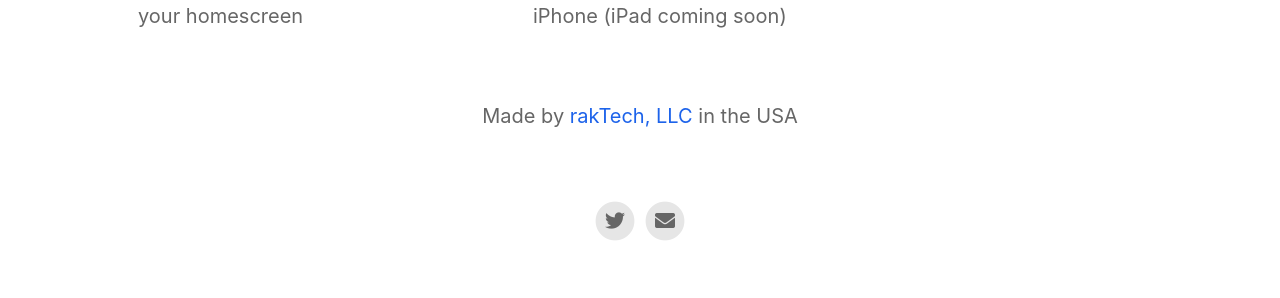
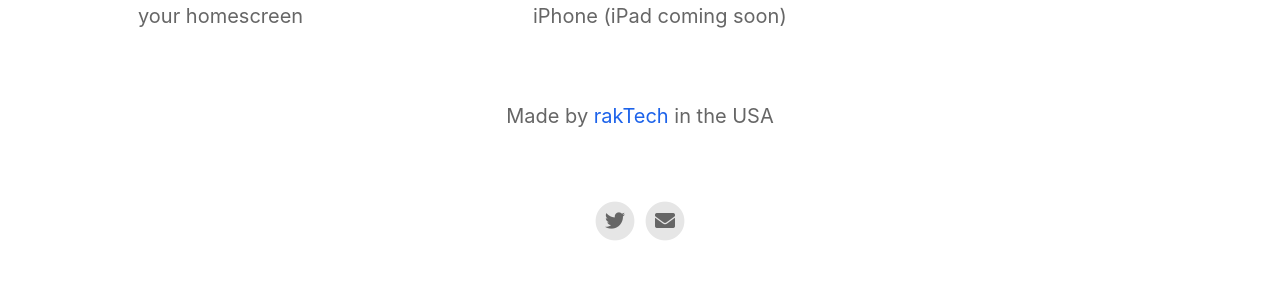
Before and after one commit to thatvirtualboy/hellothere, a Jekyll site: the page built from index.html, in a window 1280 px wide. Shown: the part 1473-1771 px from the top of the page. Built offline with Jekyll 4.4.1, drawn with Linux system fonts in a browser that asks for light colours; nearby versions of some CDN libraries.

Commit message:
Update _config.yml

```diff
--- a/_config.yml
+++ b/_config.yml
@@ -20,7 +20,7 @@ enable_smart_app_banner                   : true
 
 
 # Information About Yourself
-your_name                                 : rakTech, LLC
+your_name                                 : rakTech
 your_link                                 : https://raktech.app
 your_city                                 : the USA
 email_address                             : raktech_dev@icloud.com
```
